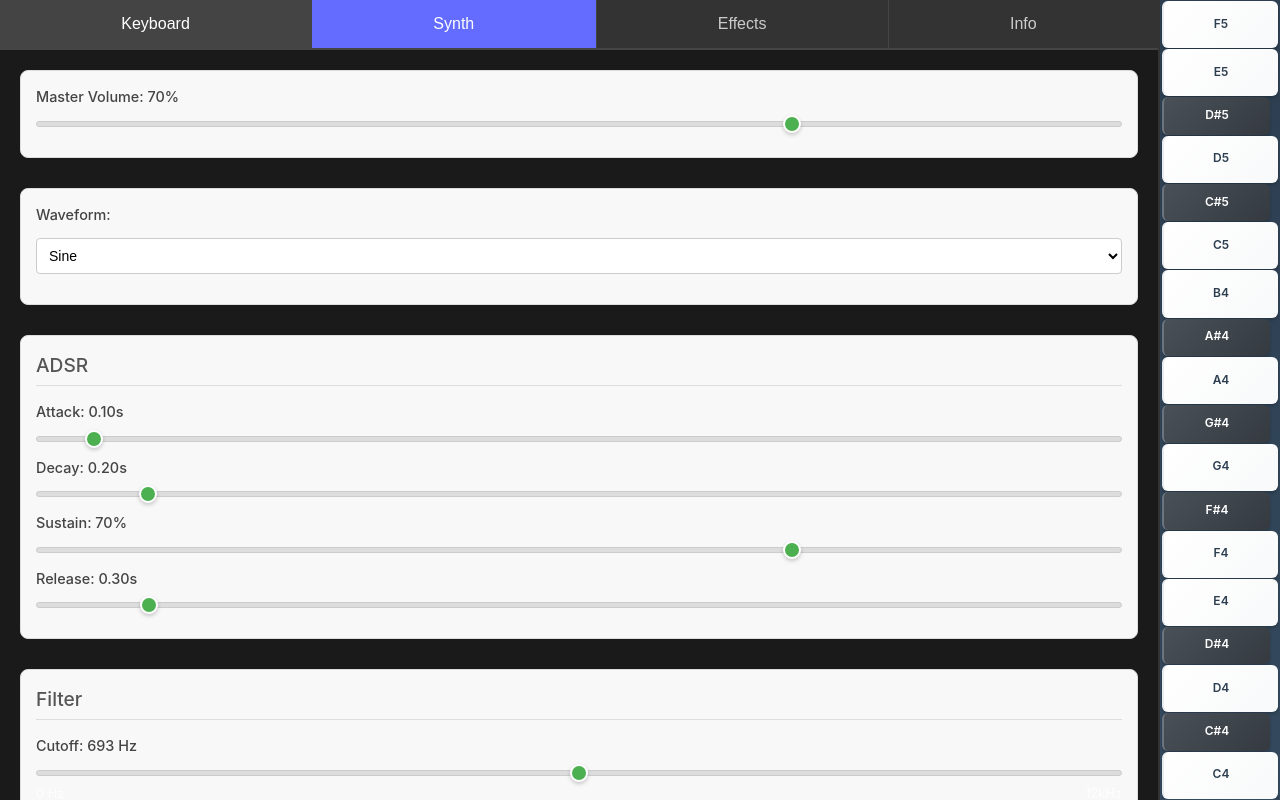
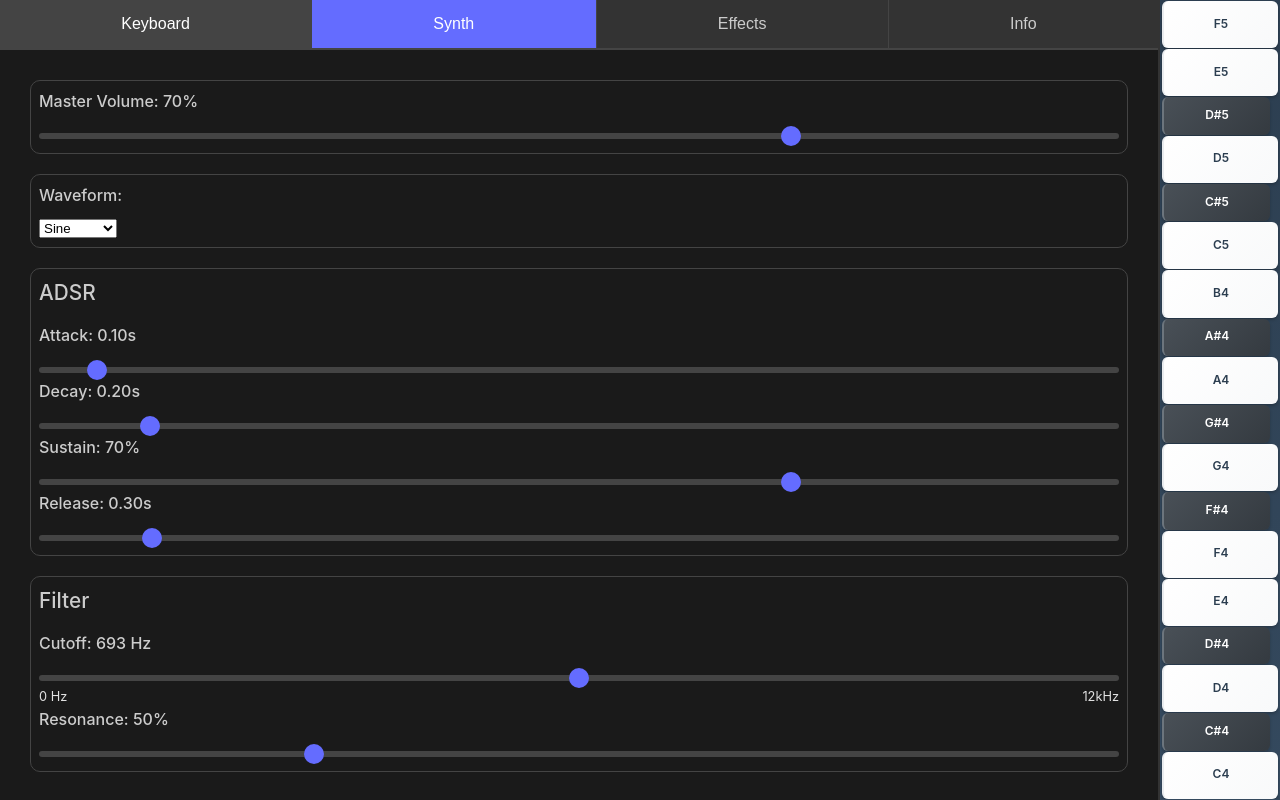
Before and after one commit to Joeboy/harphonium, a React (Vite) app: page / in a window 1280 px wide. Both pictures are taken after a click on the button "Synth". Built offline with nearby package versions, Linux system fonts and the light colour scheme; the HTML template or start-up script is replaced by a standard one.

Commit message:
Make everything uglier but more consistent

```diff
--- a/src/App.css
+++ b/src/App.css
@@ -24,7 +24,8 @@
   box-sizing: border-box;
 }
 
-html, body {
+html,
+body {
   height: 100%;
   width: 100%;
   overflow: hidden;
@@ -58,7 +59,8 @@ html, body {
   flex-direction: column;
   background: #1a1a1a;
   border-right: 2px solid #333;
-  min-width: 0; /* Allow shrinking */
+  min-width: 0;
+  /* Allow shrinking */
 }
 
 /* Right pane - keyboard - always fixed 120px width */
@@ -66,10 +68,12 @@ html, body {
   width: 120px;
   min-width: 120px;
   max-width: 120px;
-  height: 100vh; /* Ensure full viewport height */
+  height: 100vh;
+  /* Ensure full viewport height */
   display: flex;
   background: #2a2a2a;
-  flex-shrink: 0; /* Never shrink */
+  flex-shrink: 0;
+  /* Never shrink */
 }
 
 /* Tab bar */
@@ -180,14 +184,16 @@ h3 {
   margin-top: 30px;
 }
 
-.instructions ul, .about-section ul {
+.instructions ul,
+.about-section ul {
   list-style-position: inside;
   margin-left: 0;
   color: #ccc;
   line-height: 1.6;
 }
 
-.instructions li, .about-section li {
+.instructions li,
+.about-section li {
   margin-bottom: 8px;
 }
 
@@ -202,6 +208,9 @@ h3 {
 
 .setting-item {
   margin-bottom: 20px;
+  border-radius: 10px;
+  border: 1px solid #444;
+  padding: 8px;
 }
 
 .setting-item label {
--- a/src/components/EffectsTab.css
+++ /dev/null
@@ -1,200 +0,0 @@
-.effects-tab {
-  padding: 20px;
-  max-width: 100%;
-  overflow-y: auto;
-}
-
-.effects-tab h2 {
-  margin-top: 0;
-  margin-bottom: 20px;
-  color: #333;
-  font-size: 1.5em;
-}
-
-.effect-section {
-  margin-bottom: 25px;
-  background: #f8f8f8;
-  border-radius: 8px;
-  border: 1px solid #ddd;
-  overflow: hidden;
-}
-
-.effect-header {
-  display: flex;
-  justify-content: space-between;
-  align-items: center;
-  padding: 15px 20px;
-  background: #e9e9e9;
-  border-bottom: 1px solid #ddd;
-}
-
-.effect-header h3 {
-  margin: 0;
-  color: #555;
-  font-size: 1.2em;
-}
-
-.effect-toggle {
-  display: flex;
-  align-items: center;
-  cursor: pointer;
-  user-select: none;
-}
-
-.effect-toggle input[type="checkbox"] {
-  display: none;
-}
-
-.toggle-text {
-  padding: 6px 12px;
-  border-radius: 15px;
-  font-size: 0.8em;
-  font-weight: bold;
-  transition: all 0.3s ease;
-  min-width: 30px;
-  text-align: center;
-}
-
-.effect-toggle input[type="checkbox"]:checked + .toggle-text {
-  background: #4CAF50;
-  color: white;
-}
-
-.effect-toggle input[type="checkbox"]:not(:checked) + .toggle-text {
-  background: #ccc;
-  color: #666;
-}
-
-.effect-controls {
-  padding: 20px;
-  display: grid;
-  gap: 20px;
-}
-
-.control-group {
-  display: flex;
-  flex-direction: column;
-  gap: 8px;
-}
-
-.control-group label {
-  font-weight: 500;
-  color: #444;
-  font-size: 0.9em;
-}
-
-.control-group input[type="range"] {
-  width: 100%;
-  height: 6px;
-  background: #ddd;
-  outline: none;
-  border-radius: 3px;
-  padding: 0;
-  margin: 0;
-  cursor: pointer;
-  appearance: none;
-}
-
-.control-group input[type="range"]::-webkit-slider-thumb {
-  appearance: none;
-  width: 18px;
-  height: 18px;
-  border-radius: 50%;
-  background: #4CAF50;
-  cursor: pointer;
-  border: 2px solid #fff;
-  box-shadow: 0 2px 4px rgba(0,0,0,0.2);
-  transition: all 0.2s ease;
-}
-
-.control-group input[type="range"]::-webkit-slider-thumb:hover {
-  background: #45a049;
-  transform: scale(1.1);
-}
-
-.control-group input[type="range"]::-moz-range-thumb {
-  width: 18px;
-  height: 18px;
-  border-radius: 50%;
-  background: #4CAF50;
-  cursor: pointer;
-  border: 2px solid #fff;
-  box-shadow: 0 2px 4px rgba(0,0,0,0.2);
-  transition: all 0.2s ease;
-}
-
-.control-group input[type="range"]::-moz-range-thumb:hover {
-  background: #45a049;
-  transform: scale(1.1);
-}
-
-/* Effect-specific styling */
-.effect-section:nth-child(odd) .effect-header {
-  background: #f0f0f0;
-}
-
-.effect-section:nth-child(even) .effect-header {
-  background: #e6f3ff;
-}
-
-/* Animation for effect controls */
-.effect-controls {
-  animation: slideDown 0.3s ease-out;
-}
-
-@keyframes slideDown {
-  from {
-    opacity: 0;
-    max-height: 0;
-    padding: 0 20px;
-  }
-  to {
-    opacity: 1;
-    max-height: 500px;
-    padding: 20px;
-  }
-}
-
-/* Mobile responsiveness */
-@media (max-width: 768px) {
-  .effects-tab {
-    padding: 15px;
-  }
-
-  .effect-header {
-    padding: 12px 15px;
-  }
-
-  .effect-controls {
-    padding: 15px;
-    gap: 15px;
-  }
-
-  .control-group input[type="range"]::-webkit-slider-thumb {
-    width: 22px;
-    height: 22px;
-  }
-
-  .control-group input[type="range"]::-moz-range-thumb {
-    width: 22px;
-    height: 22px;
-  }
-
-  .toggle-text {
-    padding: 4px 10px;
-    font-size: 0.75em;
-  }
-}
-
-/* Smaller screens */
-@media (max-width: 480px) {
-  .effect-header {
-    flex-direction: column;
-    align-items: flex-start;
-    gap: 10px;
-  }
-
-  .effect-toggle {
-    align-self: flex-end;
-  }
-}
--- a/src/components/KeyboardTab.tsx
+++ b/src/components/KeyboardTab.tsx
@@ -1,5 +1,4 @@
 import React from 'react';
-import './KeyboardTab.css';
 
 interface KeyboardTabProps {
   octaves: number;
@@ -108,7 +107,6 @@ const KeyboardTab: React.FC<KeyboardTabProps> = ({
 
   return (
     <div className="tab-content">
-      <div className="settings-section">
       <div className="setting-item">
         <label>Keyboard type</label>
         <div>
@@ -237,7 +235,6 @@ const KeyboardTab: React.FC<KeyboardTabProps> = ({
         </div>
       </div>
     </div>
-    </div>
   );
 };
 
--- a/src/components/SynthTab.css
+++ /dev/null
@@ -1,121 +0,0 @@
-.synth-tab {
-  padding: 20px;
-  max-width: 100%;
-  overflow-y: auto;
-}
-
-.synth-tab h2 {
-  margin-top: 0;
-  margin-bottom: 20px;
-  color: #333;
-  font-size: 1.5em;
-}
-
-.synth-section {
-  margin-bottom: 30px;
-  padding: 15px;
-  background: #f8f8f8;
-  border-radius: 8px;
-  border: 1px solid #ddd;
-}
-
-.synth-section h3 {
-  margin-top: 0;
-  margin-bottom: 15px;
-  color: #555;
-  font-size: 1.2em;
-  border-bottom: 1px solid #ddd;
-  padding-bottom: 5px;
-}
-
-.control-group {
-  margin-bottom: 15px;
-}
-
-.control-group label {
-  display: block;
-  margin-bottom: 5px;
-  font-weight: 500;
-  color: #444;
-  font-size: 0.9em;
-}
-
-.control-group select,
-.control-group input[type="range"] {
-  width: 100%;
-  padding: 8px;
-  border: 1px solid #ccc;
-  border-radius: 4px;
-  font-size: 14px;
-}
-
-.control-group select {
-  background: white;
-  cursor: pointer;
-}
-
-.control-group input[type="range"] {
-  height: 6px;
-  background: #ddd;
-  outline: none;
-  border-radius: 3px;
-  padding: 0;
-  margin: 5px 0;
-  cursor: pointer;
-}
-
-.control-group input[type="range"]::-webkit-slider-thumb {
-  appearance: none;
-  width: 20px;
-  height: 20px;
-  border-radius: 50%;
-  background: #4CAF50;
-  cursor: pointer;
-  border: 2px solid #fff;
-  box-shadow: 0 2px 4px rgba(0,0,0,0.2);
-}
-
-.control-group input[type="range"]::-moz-range-thumb {
-  width: 20px;
-  height: 20px;
-  border-radius: 50%;
-  background: #4CAF50;
-  cursor: pointer;
-  border: 2px solid #fff;
-  box-shadow: 0 2px 4px rgba(0,0,0,0.2);
-}
-
-.control-group input[type="checkbox"] {
-  width: auto;
-  margin-right: 8px;
-  transform: scale(1.2);
-  accent-color: #4CAF50;
-}
-
-.control-group label:has(input[type="checkbox"]) {
-  display: flex;
-  align-items: center;
-  cursor: pointer;
-}
-
-/* Mobile responsiveness */
-@media (max-width: 768px) {
-  .synth-tab {
-    padding: 15px;
-  }
-
-  .synth-section {
-    padding: 12px;
-    margin-bottom: 20px;
-  }
-
-  .control-group input[type="range"]::-webkit-slider-thumb {
-    width: 24px;
-    height: 24px;
-  }
-
-  .control-group input[type="range"]::-moz-range-thumb {
-    width: 24px;
-    height: 24px;
-  }
-}
--- a/src/components/SynthTab.tsx
+++ b/src/components/SynthTab.tsx
@@ -3,7 +3,6 @@ import throttle from 'lodash.throttle';
 
 const SLIDER_THROTTLE_MS = 100;
 import { invoke } from '@tauri-apps/api/core';
-import './SynthTab.css';
 
 interface SynthTabProps {
   // Add props for synth parameters as needed
@@ -20,7 +19,10 @@ const SynthTab: React.FC<SynthTabProps> = () => {
   // We'll store the knob value (0..1) for log scale
   const [filterCutoffKnob, setFilterCutoffKnob] = useState(0.5);
   // Calculate the actual cutoff frequency from the knob
-  const filterCutoff = useMemo(() => 40.0 * Math.pow(300.0, filterCutoffKnob), [filterCutoffKnob]);
+  const filterCutoff = useMemo(
+    () => 40.0 * Math.pow(300.0, filterCutoffKnob),
+    [filterCutoffKnob]
+  );
   const [filterResonance, setFilterResonance] = useState(0.5);
   const [masterVolume, setMasterVolume] = useState(70);
 
@@ -202,9 +204,8 @@ const SynthTab: React.FC<SynthTabProps> = () => {
   };
 
   return (
-    <div className="synth-tab">
-      <div className="synth-section">
-        <div className="control-group">
+    <div className="tab-content">
+      <div className="setting-item">
         <label htmlFor="master-volume">Master Volume: {masterVolume}%</label>
         <input
           type="range"
@@ -216,10 +217,7 @@ const SynthTab: React.FC<SynthTabProps> = () => {
           onChange={(e) => handleMasterVolumeChange(parseInt(e.target.value))}
         />
       </div>
-      </div>
-
-      <div className="synth-section">
-        <div className="control-group">
+      <div className="setting-item">
         <label htmlFor="oscillator-type">Waveform:</label>
         <select
           id="oscillator-type"
@@ -236,11 +234,9 @@ const SynthTab: React.FC<SynthTabProps> = () => {
           <option value="triangle">Triangle</option>
         </select>
       </div>
-      </div>
+      <div className="setting-item">
+        <h3>ADSR</h3>
 
-      <div className="synth-section">
-        <h3>ADSR</h3>
-        <div className="control-group">
         <label htmlFor="attack">Attack: {attackTime.toFixed(2)}s</label>
         <input
           type="range"
@@ -251,8 +247,6 @@ const SynthTab: React.FC<SynthTabProps> = () => {
           value={attackTime}
           onChange={(e) => handleAttackChange(parseFloat(e.target.value))}
         />
-        </div>
-        <div className="control-group">
         <label htmlFor="decay">Decay: {decayTime.toFixed(2)}s</label>
         <input
           type="range"
@@ -263,8 +257,6 @@ const SynthTab: React.FC<SynthTabProps> = () => {
           value={decayTime}
           onChange={(e) => handleDecayChange(parseFloat(e.target.value))}
         />
-        </div>
-        <div className="control-group">
         <label htmlFor="sustain">
           Sustain: {(sustainLevel * 100).toFixed(0)}%
         </label>
@@ -277,8 +269,6 @@ const SynthTab: React.FC<SynthTabProps> = () => {
           value={sustainLevel}
           onChange={(e) => handleSustainChange(parseFloat(e.target.value))}
         />
-        </div>
-        <div className="control-group">
         <label htmlFor="release">Release: {releaseTime.toFixed(2)}s</label>
         <input
           type="range"
@@ -290,11 +280,8 @@ const SynthTab: React.FC<SynthTabProps> = () => {
           onChange={(e) => handleReleaseChange(parseFloat(e.target.value))}
         />
       </div>
-      </div>
-
-      <div className="synth-section">
+      <div className="setting-item">
         <h3>Filter</h3>
-        <div className="control-group">
         <label htmlFor="cutoff">Cutoff: {filterCutoff.toFixed(0)} Hz</label>
         <input
           type="range"
@@ -303,15 +290,21 @@ const SynthTab: React.FC<SynthTabProps> = () => {
           max={1}
           step={0.001}
           value={filterCutoffKnob}
-            onChange={(e) => handleFilterCutoffKnobChange(parseFloat(e.target.value))}
+          onChange={(e) =>
+            handleFilterCutoffKnobChange(parseFloat(e.target.value))
+          }
           style={{ width: '100%' }}
         />
-          <div style={{ display: 'flex', justifyContent: 'space-between', fontSize: '0.8em' }}>
+        <div
+          style={{
+            display: 'flex',
+            justifyContent: 'space-between',
+            fontSize: '0.8em',
+          }}
+        >
           <span>0 Hz</span>
           <span>12kHz</span>
         </div>
-        </div>
-        <div className="control-group">
         <label htmlFor="resonance">
           Resonance: {(filterResonance * 100).toFixed(0)}%
         </label>
@@ -322,9 +315,10 @@ const SynthTab: React.FC<SynthTabProps> = () => {
           max="2"
           step="0.01"
           value={filterResonance}
-            onChange={(e) => handleFilterResonanceChange(parseFloat(e.target.value))}
+          onChange={(e) =>
+            handleFilterResonanceChange(parseFloat(e.target.value))
+          }
         />
-        </div>
       </div>
     </div>
   );
```
Also changed, not shown: src/components/EffectsTab.tsx (+3 -16 lines), src/components/KeyboardTab.css (deleted, +0 -130 lines). Lines whose indentation alone changed are shown as unchanged.
